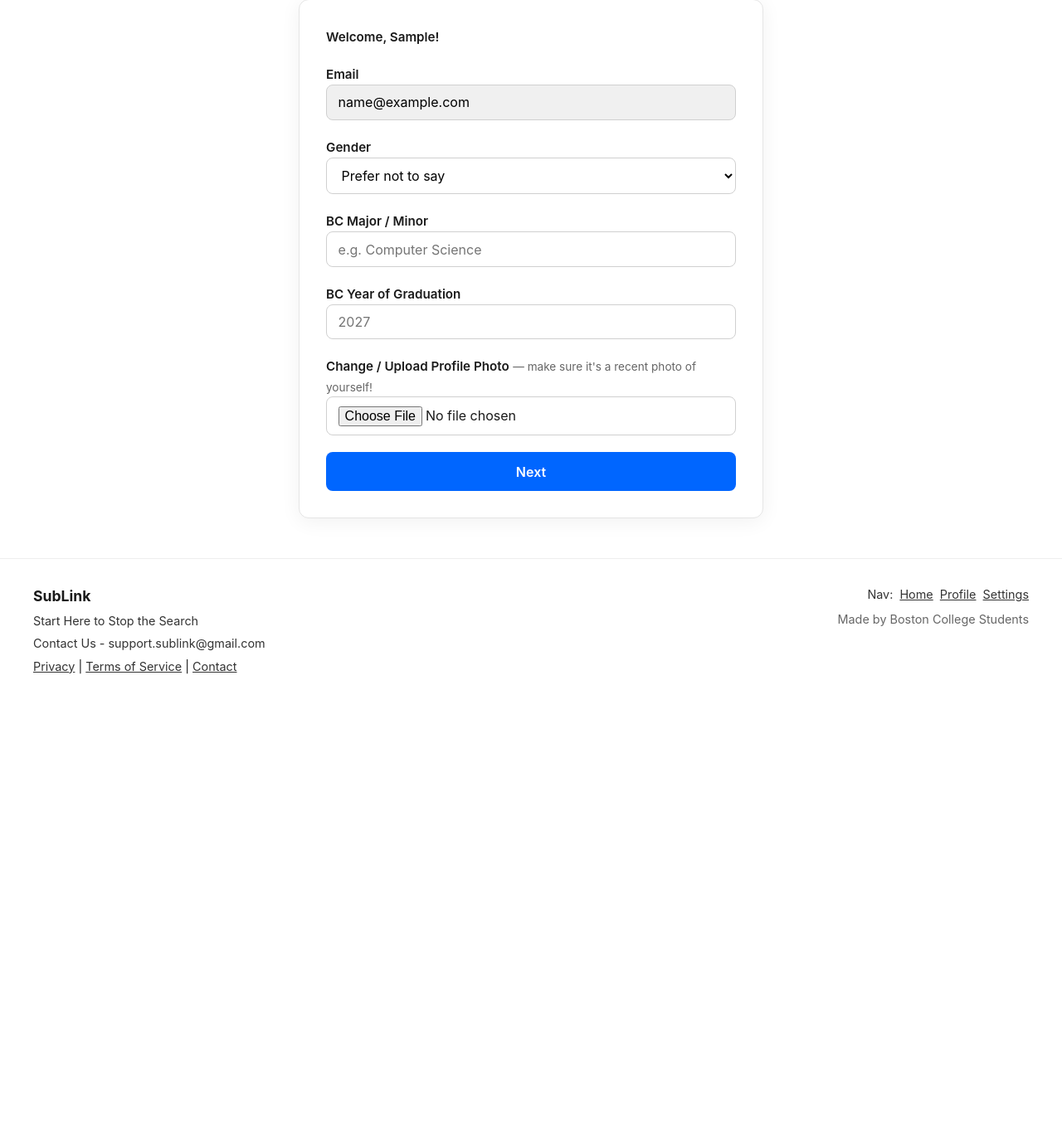
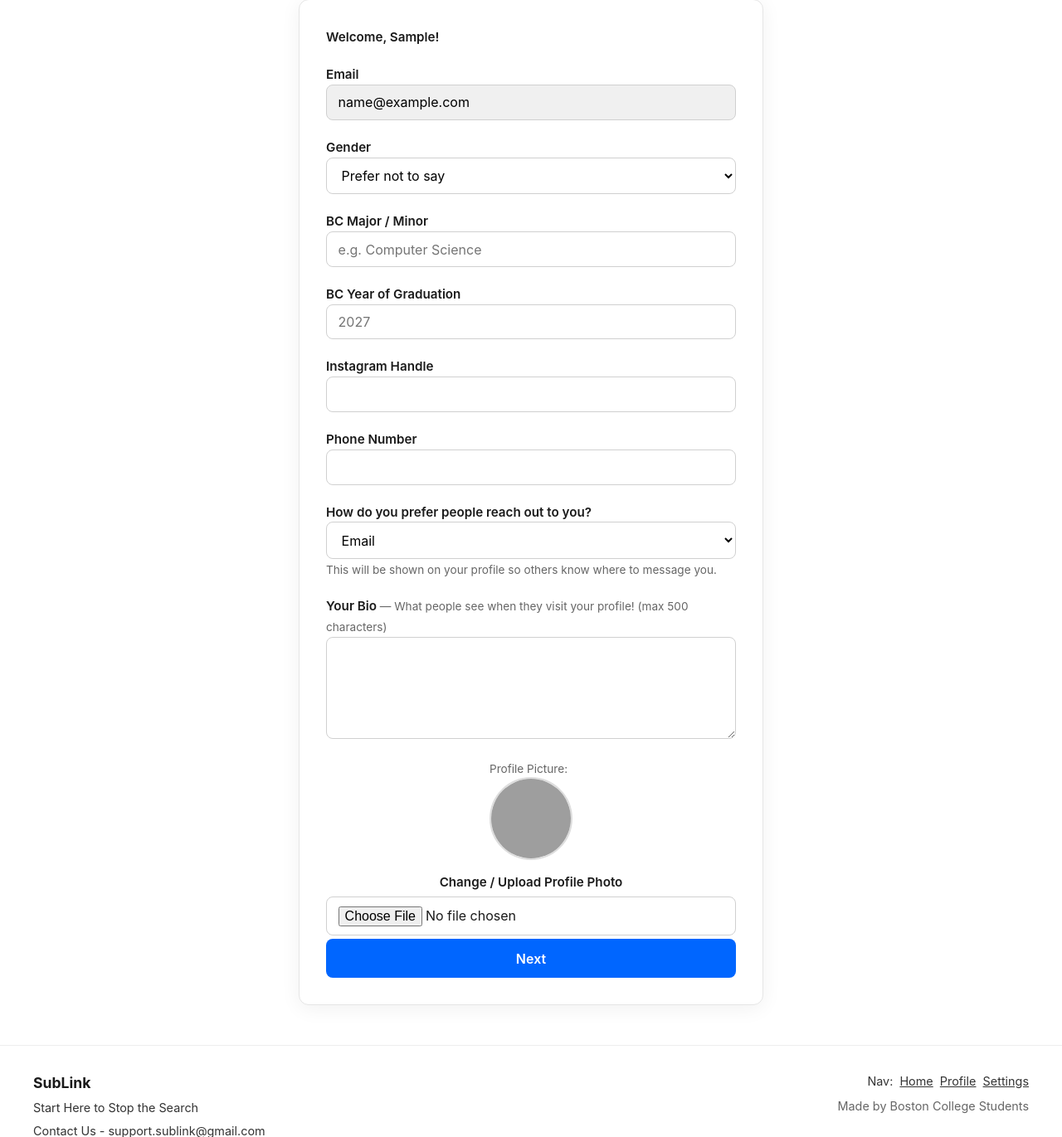
Before and after one commit to CSCI3356-Spring2026/SWE-Dream-Team, a Django app: page /forms/ in a window 1280 px wide. Shown: the part 321-1692 px from the top of the page at 83% size. Before the commit the page ends 1134 px from the top, so only its background shows below. Run offline with Django 5.2, Linux system fonts and the light colour scheme; the visitor is signed in with stand-in values (Sample User, id 1); data comes from the database, SQL or seed files in the repository; some libraries are stand-ins or nearby versions; grey boxes are pictures that could not be loaded.

Commit message:
Cleaded up HTML for get to know you section / Form Model updated

```diff
--- a/django/forms/templates/forms/get_to_know_you.html
+++ b/django/forms/templates/forms/get_to_know_you.html
@@ -50,23 +50,69 @@
         </div>
 
         <div class="forms-card__field">
-            {# 4. Show Google Image from Session #}
-            {% if google_picture %}
-                <div class="profile-preview">
-                    <p class="forms-card__hint">Current Profile Picture:</p>
-                    <img src="{{ google_picture }}" alt="Google Profile" style="width: 100px; border-radius: 20%; margin-bottom: 10px;">
-                </div>
+            <label class="forms-card__label" for="{{ form.instagram.id_for_label }}">
+                Instagram Handle
+            </label>
+            {{ form.instagram }}
+        </div>
+
+        <div class="forms-card__field">
+            <label class="forms-card__label" for="{{ form.phone.id_for_label }}">
+                Phone Number
+            </label>
+            {{ form.phone }}
+        </div>
+
+        <div class="forms-card__field">
+            <label class="forms-card__label" for="{{ form.outreach_preference.id_for_label }}">
+                How do you prefer people reach out to you?
+            </label>
+            {{ form.outreach_preference }}
+            <span class="forms-card__hint">This will be shown on your profile so others know where to message you.</span>
+        </div>
+
+        <div class="forms-card__field">
+            <label class="forms-card__label" for="{{ form.bio.id_for_label }}">
+                Your Bio
+                <span class="forms-card__hint"> — What people see when they visit your profile! (max 500 characters)</span>
+            </label>
+            {{ form.bio }}
+            {% if form.bio.errors %}
+                <div class="forms-card__error">{{ form.bio.errors }}</div>
             {% endif %}
+        </div>
+
+
+        <div class="profile-preview">
+            <div class="profile-preview-container">
+                <p class="forms-card__hint">Profile Picture:</p>
+                {# Add an ID to the image so JS can find it #}
+                <img id="profile-preview-img"
+                     src="{{ google_picture }}"
+                     alt="Profile Preview"
+                     style="width: 100px; height: 100px; border-radius: 50%; object-fit: cover; margin-bottom: 10px; border: 2px solid #ddd;">
+            </div>
 
             <label class="forms-card__label" for="{{ form.photo.id_for_label }}">Change / Upload Profile Photo</label>
-            <span class="forms-card__hint"> — make sure it's a recent photo of yourself!</span>
-            <input type="file" name="photo" id="{{ form.photo.id_for_label }}" accept="image/*" class="forms-card__input">
+            {# Add an ID to the input for the listener #}
+            <input type="file" name="photo" id="id_photo_input" accept="image/*" class="forms-card__input">
         </div>
+
 
         <div class="forms-card__actions">
             <button type="submit" class="forms-card__submit">Next</button>
         </div>
     </form>
 
+<script>
+    document.getElementById('id_photo_input').onchange = function (evt) {
+        const [file] = this.files;
+        if (file) {
+            // Create a temporary local URL for the selected file
+            document.getElementById('profile-preview-img').src = URL.createObjectURL(file);
+        }
+    };
+</script>
+
 </section>
 {% endblock %}
--- a/django/user_profile/models.py
+++ b/django/user_profile/models.py
@@ -49,7 +49,6 @@ class Profile(models.Model):
     outreach_preference = models.CharField(
         max_length=20,
         choices=OUTREACH_OPTIONS,
-        blank=True,
         default='email'
     )
 
```
